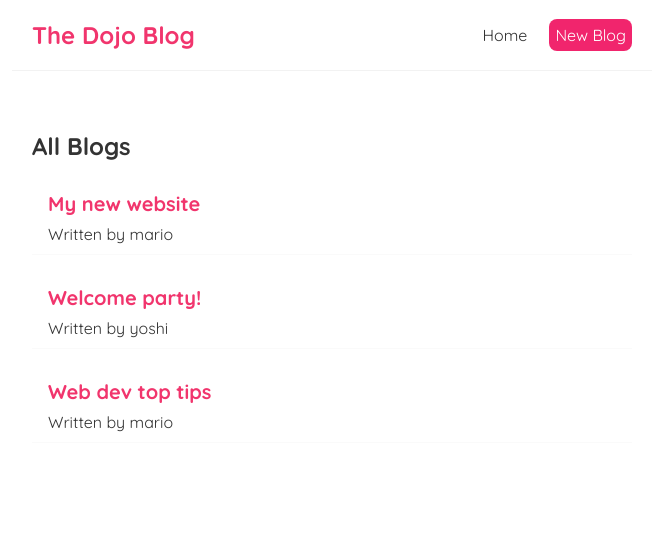
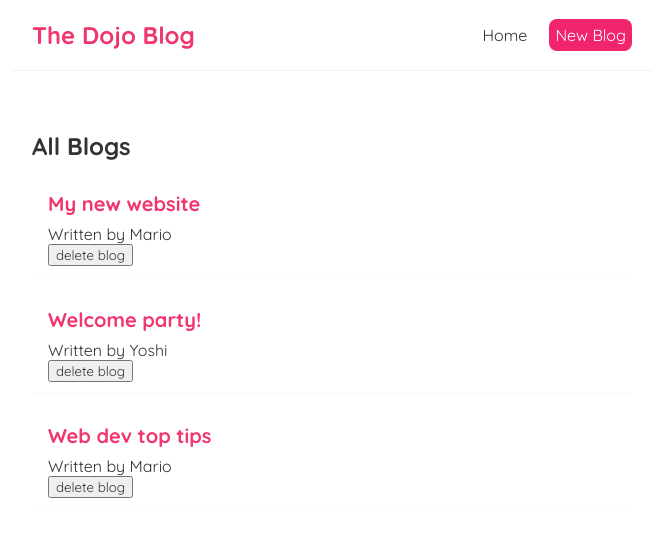
Before and after one commit to maryferrer/React_blog, a React (Create React App) app: page / in a window 1280 px wide. Shown: the top 536 px of the page, without its empty margins (308-971 px from the left). Built offline with nearby package versions, Linux system fonts and the light colour scheme.

Commit message:
handleDelete function to delete blogs from Home page

```diff
--- a/src/BlogList.js
+++ b/src/BlogList.js
@@ -1,6 +1,6 @@
-const BlogList = (props) => {
-    const blogs = props.blogs;
-    const title = props.title;
+const BlogList = ({ blogs, title, handleDelete }) => {
+    // const blogs = props.blogs;
+    // const title = props.title;
 
     return (
         <div className="blog-list">
@@ -9,6 +9,7 @@
                 <div className="blog-preview" key={blog.id}>
                     <h2>{ blog.title }</h2>
                     <p>Written by { blog.author }</p>
+                    <button onClick={() => handleDelete(blog.id)}>delete blog</button>
                 </div>
             ))}
         </div>
--- a/src/Home.js
+++ b/src/Home.js
@@ -1,16 +1,22 @@
-import { useState } from 'react';
+import { useState, useEffect } from 'react';
 import BlogList from './BlogList';
 
 const Home = () => {
     const [blogs, setBlogs] = useState([
-        { title: 'My new website', body: 'lorem ipsum...', author: 'mario', id: 1 },
-        { title: 'Welcome party!', body: 'lorem ipsum...', author: 'yoshi', id: 2 },
-        { title: 'Web dev top tips', body: 'lorem ipsum...', author: 'mario', id: 3 }
+        { title: 'My new website', body: 'lorem ipsum...', author: 'Mario', id: 1 },
+        { title: 'Welcome party!', body: 'lorem ipsum...', author: 'Yoshi', id: 2 },
+        { title: 'Web dev top tips', body: 'lorem ipsum...', author: 'Mario', id: 3 }
     ]);
+
+    const handleDelete = (id) => {
+        const newBlogs = blogs.filter(blog => blog.id !== id);
+        setBlogs(newBlogs);
+    }
 
     return (
         <div className="home">
-            <BlogList blogs={blogs} title="All Blogs" />
+            <BlogList blogs={blogs} title="All Blogs" handleDelete={handleDelete} />
+
         </div>
      );
 }
```
